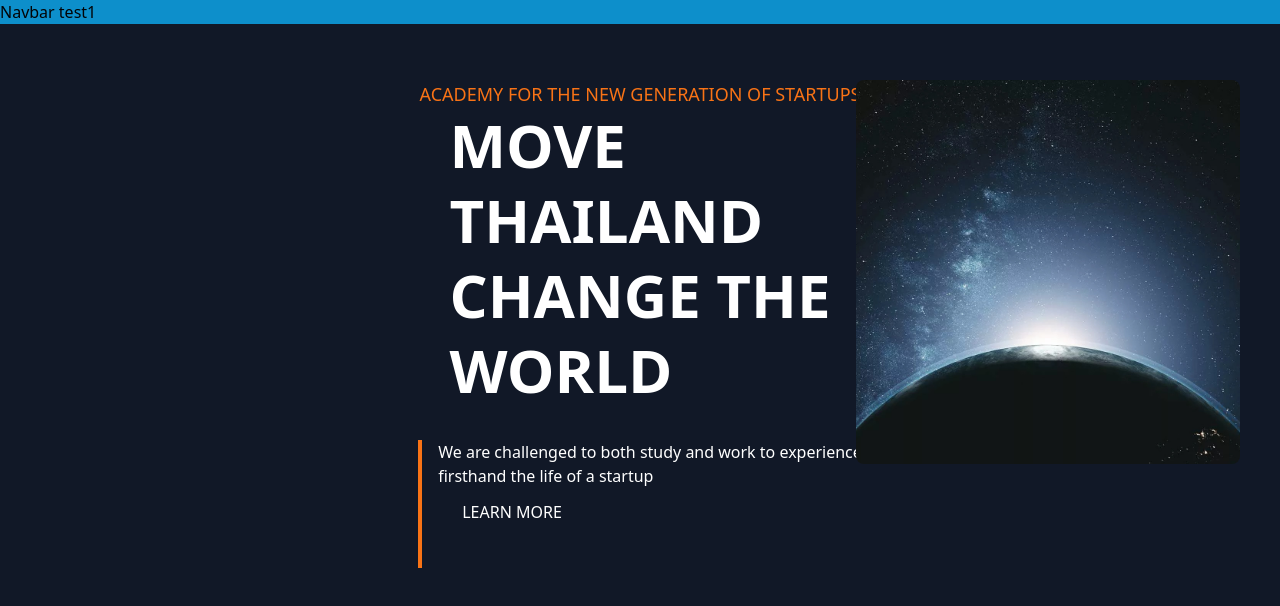
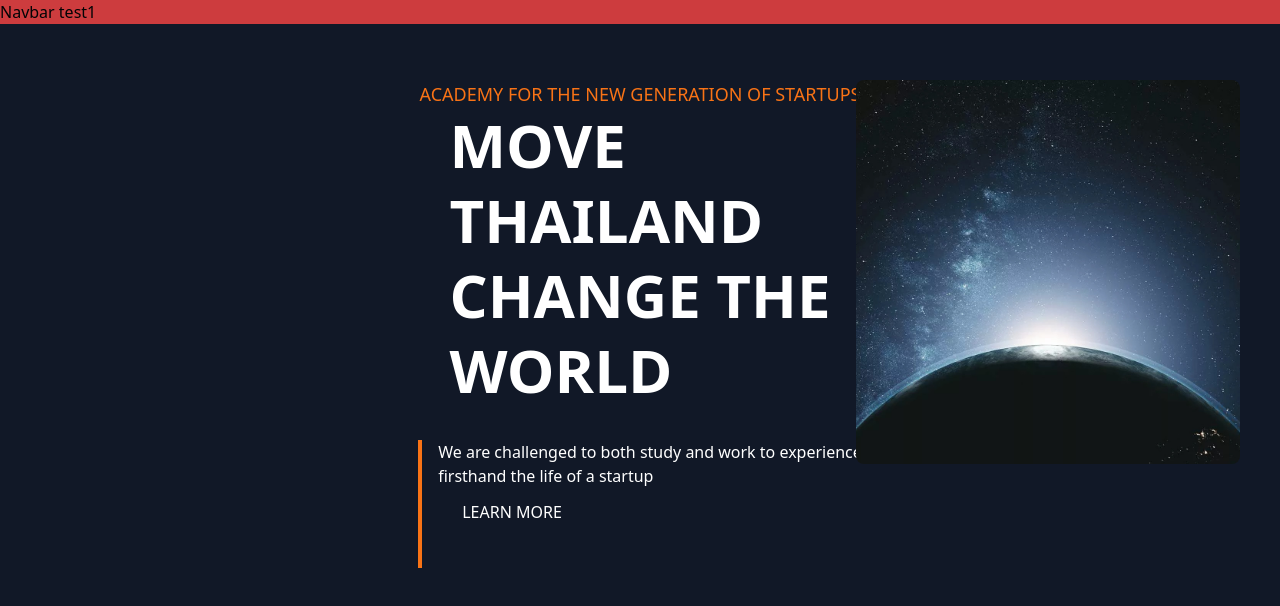
Before and after one commit to BestTTTA/web-ttta, a Next.js app: page / in a window 1280 px wide. Shown: the top 606 px of the page. Built offline with nearby package versions, Linux system fonts and the light colour scheme.

Commit message:
update color navbar

```diff
--- a/src/app/components/Navbar.tsx
+++ b/src/app/components/Navbar.tsx
@@ -1,7 +1,7 @@
 import { FC } from "react";
 
 const Navbar: FC = () => {
-  return <div className="fixed top-0 bg-sky-500 opacity-85 w-full">Navbar test1</div>;
+  return <div className="fixed top-0 bg-red-500 opacity-85 w-full">Navbar test1</div>;
 };
 
 export default Navbar;
```
